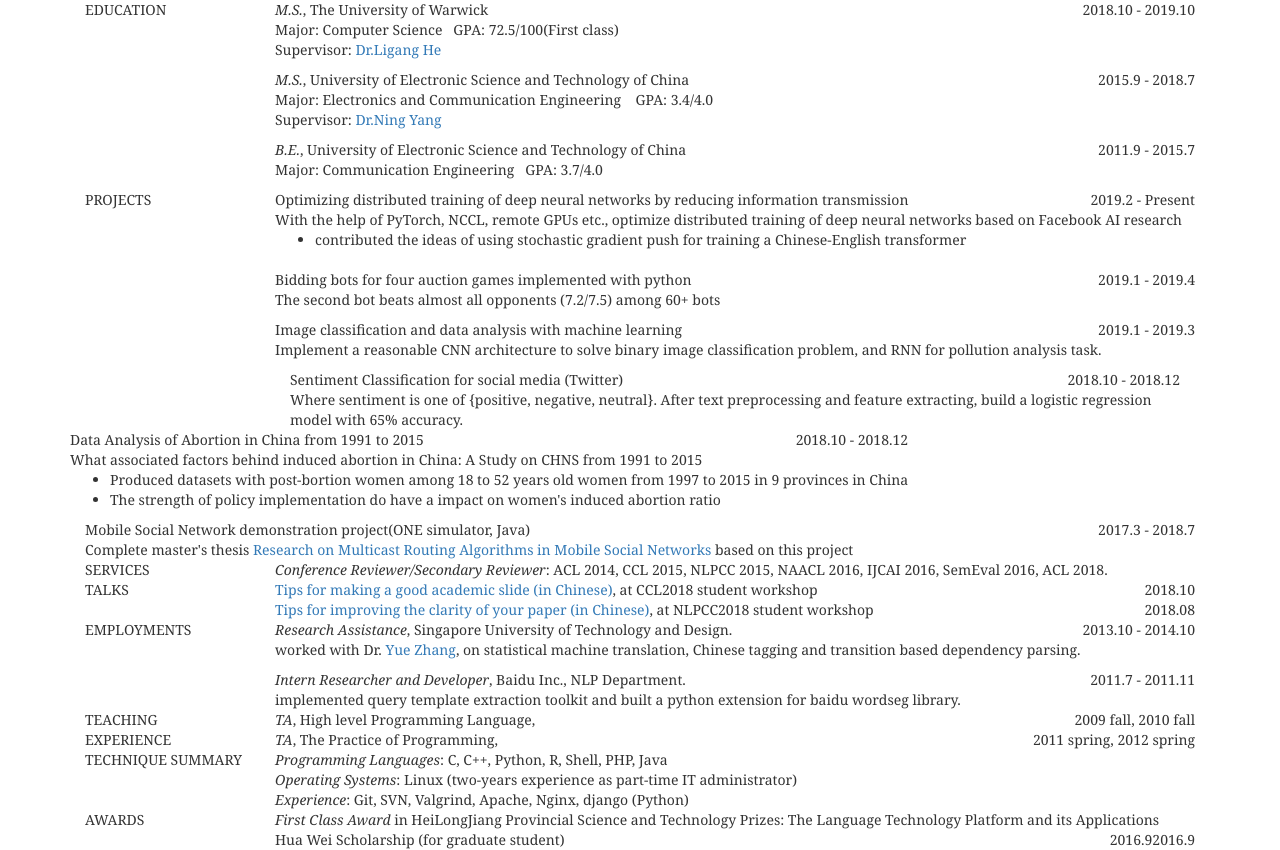
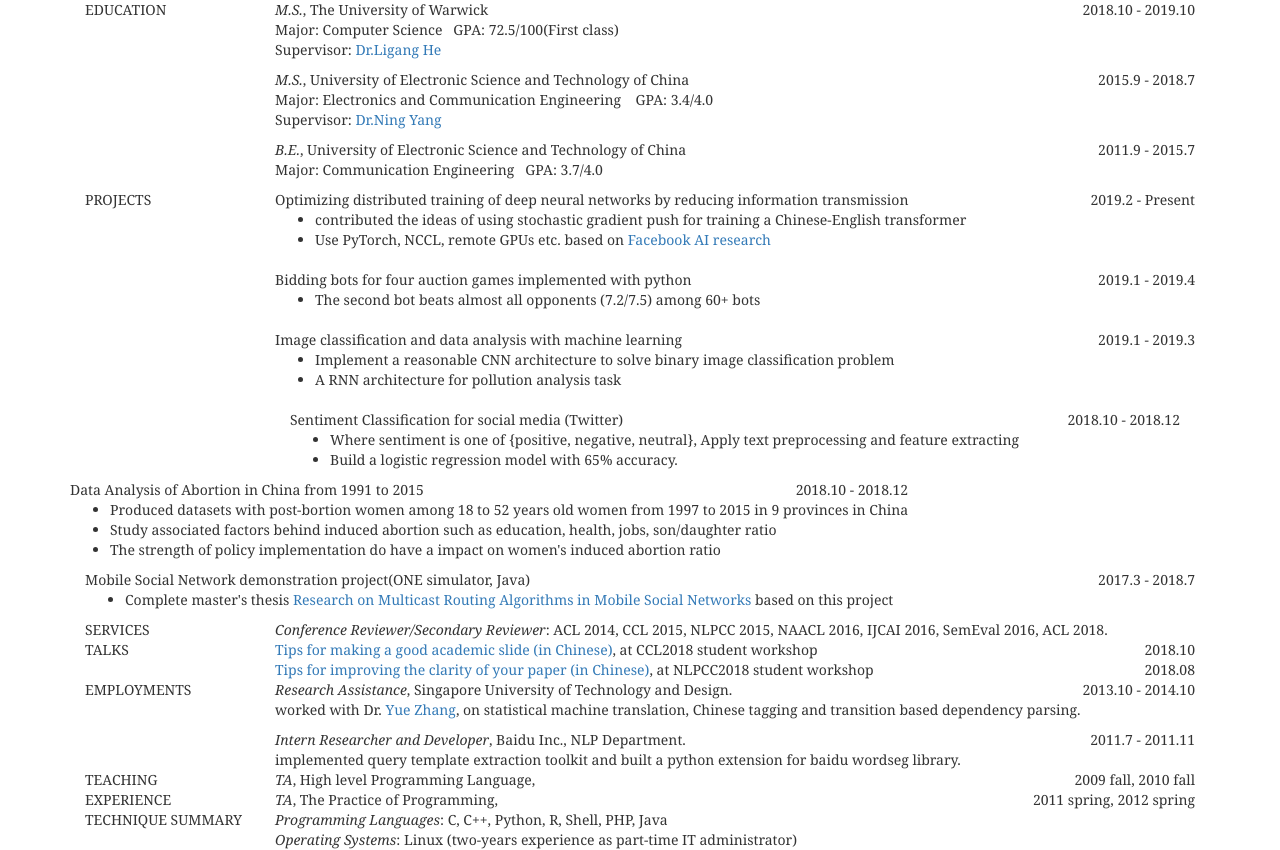
Before and after one commit to Anderbone/portfolio-project, a Django app: template jobs/templates/jobs/cv.html in a window 1280 px wide. Shown: the part 229-1079 px from the top of the page. Run offline with Django 3.2, Linux system fonts and the light colour scheme; the template is opened without the code that fills it, so the values that code supplies are empty; some libraries are stand-ins or nearby versions.

Commit message:
project polish

```diff
--- a/jobs/templates/jobs/cv.html
+++ b/jobs/templates/jobs/cv.html
@@ -251,10 +251,10 @@ blockquote p { font-size: 14px; }
     <div class="row">
       <div class="col-md-12">
         <div>Optimizing distributed training of deep neural networks by reducing information transmission<span class="pull-right">2019.2 - Present</span></div>
-     With the help of PyTorch, NCCL, remote GPUs etc., optimize distributed training of deep neural networks based on Facebook AI research
+{#     With the help of ., optimize distributed training of deep neural networks based on Facebook AI research#}
         <ul>
           <li>contributed the ideas of using stochastic gradient push for training a Chinese-English transformer</li>
-{#          <li>developed the treebank concatenation strategies.</li>#}
+          <li>Use PyTorch, NCCL, remote GPUs etc. based on <a href="https://github.com/pytorch/fairseq">Facebook AI research</a> </li>
         </ul>
       </div>
     </div>
@@ -263,12 +263,11 @@ blockquote p { font-size: 14px; }
     <div class="row">
       <div class="col-md-12">
         <div>Bidding bots for four auction games implemented with python <span class="pull-right">2019.1 - 2019.4</span></div>
-        The second bot beats almost all opponents (7.2/7.5) among 60+ bots
-{#        <ul>#}
-{#          <li>one of the developers and the major maintainer of LTP.</li>#}
+        <ul>
+          <li>The second bot beats almost all opponents (7.2/7.5) among 60+ bots</li>
 {#          <li>developed 4 modules including Chinese word segmentation, POSTagging, NER and Dependency parsing in a perceptron algorithm framework.</li>#}
 {#          <li>developed the RESTful API and contributed to the development of website.</li>#}
-{#        </ul>#}
+        </ul>
       </div>
     </div>
     <p></p>
@@ -276,34 +275,34 @@ blockquote p { font-size: 14px; }
       <div class="row">
       <div class="col-md-12">
         <div>Image classification and data analysis with machine learning <span class="pull-right">2019.1 - 2019.3</span></div>
-     Implement a reasonable CNN architecture to solve binary image classification problem, and RNN for pollution analysis task.
-{#        <ul>#}
-{#          <li>one of the developers and the major maintainer of LTP.</li>#}
-{#          <li>developed 4 modules including Chinese word segmentation, POSTagging, NER and Dependency parsing in a perceptron algorithm framework.</li>#}
+
+        <ul>
+          <li>Implement a reasonable CNN architecture to solve binary image classification problem</li>
+          <li>A RNN architecture for pollution analysis task</li>
 {#          <li>developed the RESTful API and contributed to the development of website.</li>#}
-{#        </ul>#}
+        </ul>
       </div>
     </div>
     <p></p>
             <div class="col-md-12">
         <div>Sentiment Classification for social media (Twitter) <span class="pull-right">2018.10 - 2018.12</span></div>
-    Where sentiment is one of {positive, negative, neutral}. After text preprocessing and feature extracting, build a logistic regression model with 65% accuracy.
-{#        <ul>#}
-{#          <li>one of the developers and the major maintainer of LTP.</li>#}
-{#          <li>developed 4 modules including Chinese word segmentation, POSTagging, NER and Dependency parsing in a perceptron algorithm framework.</li>#}
+
+        <ul>
+          <li>Where sentiment is one of {positive, negative, neutral}, Apply text preprocessing and feature extracting</li>
+          <li>Build a logistic regression model with 65% accuracy.</li>
 {#          <li>developed the RESTful API and contributed to the development of website.</li>#}
-{#        </ul>#}
+        </ul>
       </div>
     </div>
     <p></p>
       <div class="row">
       <div class="col-md-12">
         <div>Data Analysis of Abortion in China from 1991 to 2015 <span class="pull-right">2018.10 - 2018.12</span></div>
-    What associated factors behind induced abortion in China: A Study on CHNS from 1991 to 2015
+{#    What associated factors behind induced abortion in China: A Study on CHNS from 1991 to 2015#}
         <ul>
           <li>Produced datasets with post-bortion women among 18 to 52 years old women from 1997 to 2015 in 9 provinces in China</li>
+          <li>Study associated factors behind induced abortion such as education, health, jobs, son/daughter ratio</li>
           <li>The strength of policy implementation do have a impact on women's induced abortion ratio</li>
-{#          <li>Women in urban(15.7%) are more likely to do abortion than rural(7.6%) area</li>#}
 
         </ul>
       </div>
@@ -312,13 +311,13 @@ blockquote p { font-size: 14px; }
 
      <div class="col-md-12">
         <div>Mobile Social Network demonstration project(ONE simulator, Java)  <span class="pull-right">2017.3 - 2018.7</span></div>
-    Complete master's thesis <a href="http://gb.oversea.cnki.net/KCMS/detail/detail.aspx?filename=1018708850.nh&dbcode=CMFD&dbname=CMFDREF">Research on Multicast Routing Algorithms in Mobile Social Networks</a> based on this project
-{#        <ul>#}
+
+        <ul>
 {#         {}{}#}
-{#          <li>one of the developers and the major maintainer of LTP.</li>#}
+          <li>Complete master's thesis <a href="http://gb.oversea.cnki.net/KCMS/detail/detail.aspx?filename=1018708850.nh&dbcode=CMFD&dbname=CMFDREF">Research on Multicast Routing Algorithms in Mobile Social Networks</a> based on this project</li>
 {#          <li>developed 4 modules including Chinese word segmentation, POSTagging, NER and Dependency parsing in a perceptron algorithm framework.</li>#}
 {#          <li>developed the RESTful API and contributed to the development of website.</li>#}
-{#        </ul>#}
+        </ul>
       </div>
     </div>
 {#            <div class="row">#}
```
